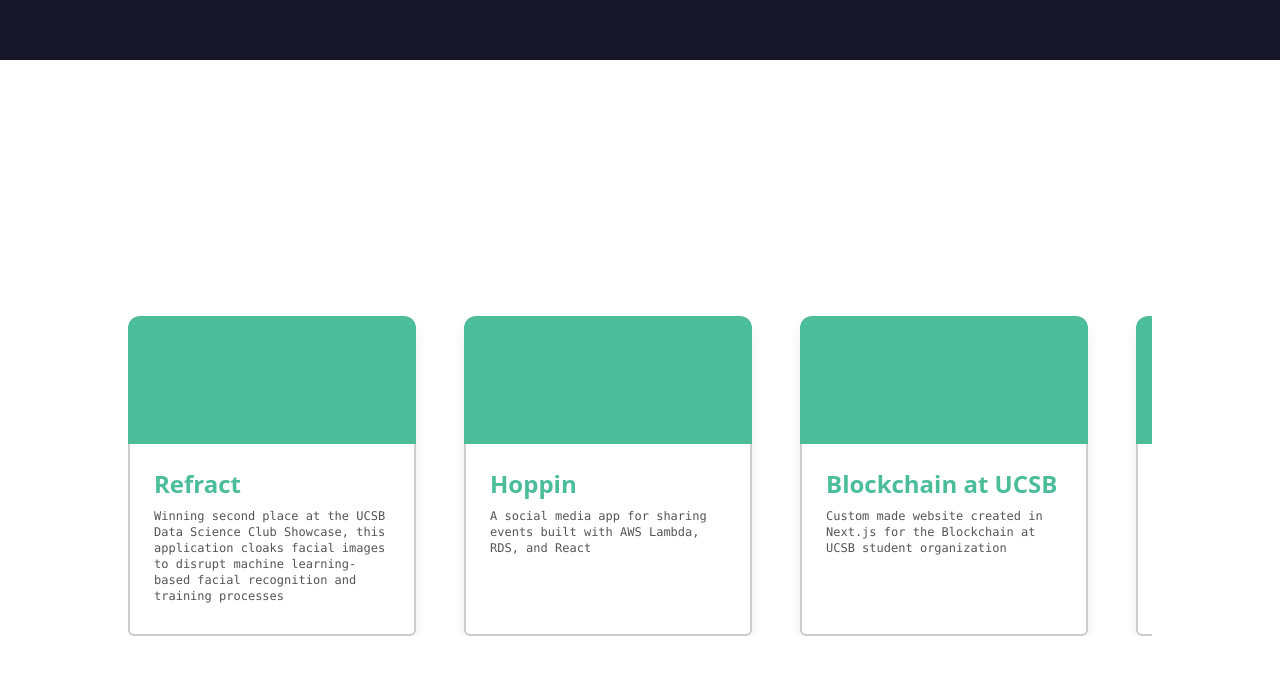
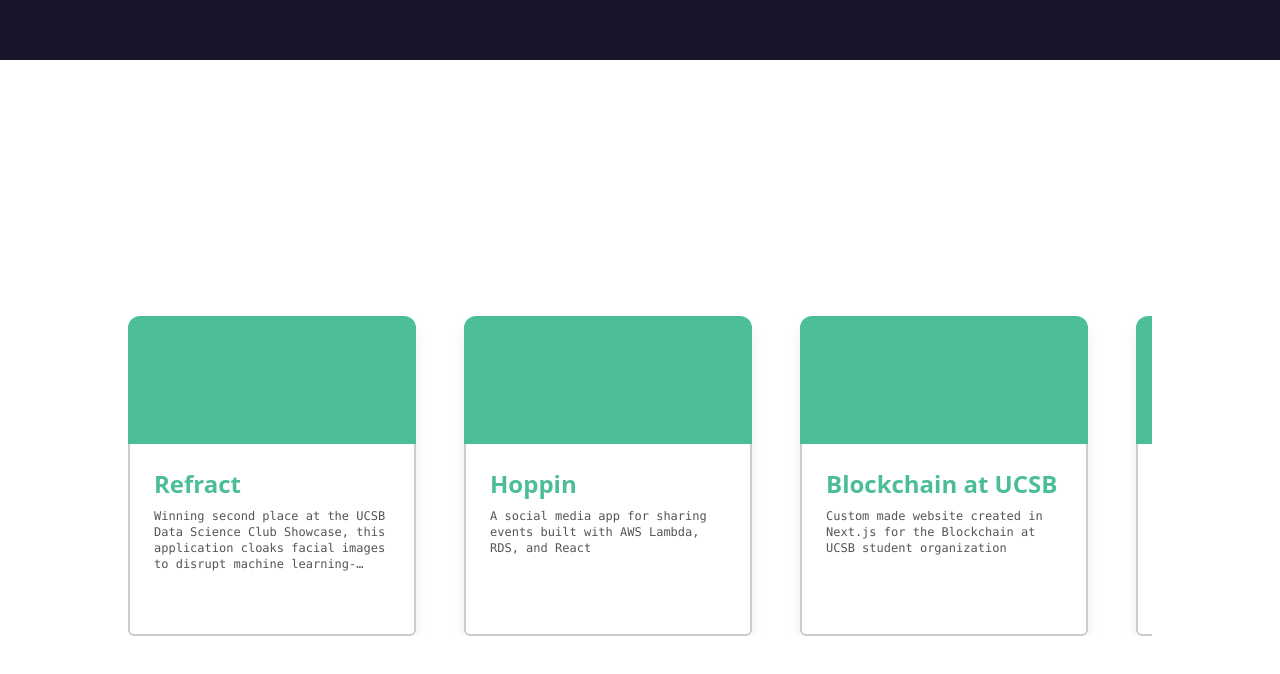
Before and after one commit to heyyysus/dev-portfolio, a Next.js app: page / in a window 1280 px wide. Shown: the part 2410-3084 px from the top of the page. Built offline with nearby package versions, Linux system fonts and the light colour scheme.

Commit message:
Truncate long project descriptions with ellipsis
Adds bottom padding and a 4-line clamp to the description text in
ProjectCard so longer descriptions (e.g. CloudMS) truncate cleanly
instead of overflowing the card.

```diff
--- a/src/app/_components/projectCard.tsx
+++ b/src/app/_components/projectCard.tsx
@@ -35,11 +35,11 @@ export const ProjectCard: FC<ProjectCardProps> =  ({ project }) => {
         {/** Placeholder for image, green solid color for now */}
         </div>
         {/** Project card */}
-        <div className='p-6 h-48 border-b-2 border-t-none border-l-2 border-r-2 border-grey rounded-b-md bg-white'>
+        <div className='p-6 pb-8 h-48 border-b-2 border-t-none border-l-2 border-r-2 border-grey rounded-b-md bg-white'>
             <p className="text-2xl font-bold">
                 {project.title}
             </p>
-            <p className="md:text-xs text-sm text-grey-dark font-mono mt-2">
+            <p className="md:text-xs text-sm text-grey-dark font-mono mt-2 line-clamp-4">
                 {project.description}
             </p>
         </div>
```
